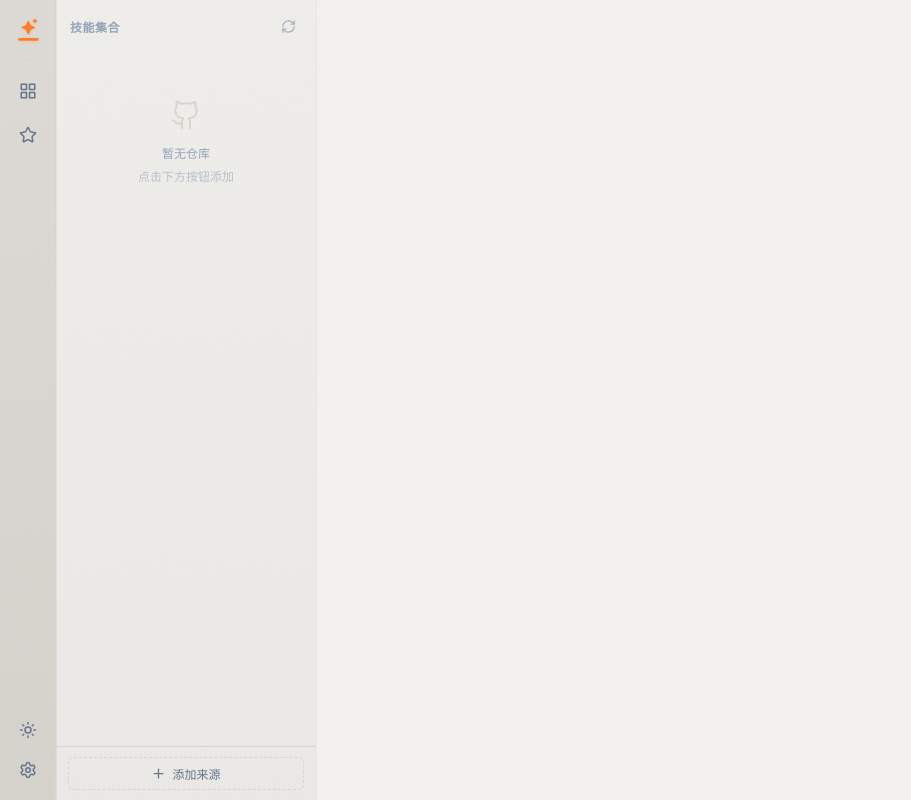
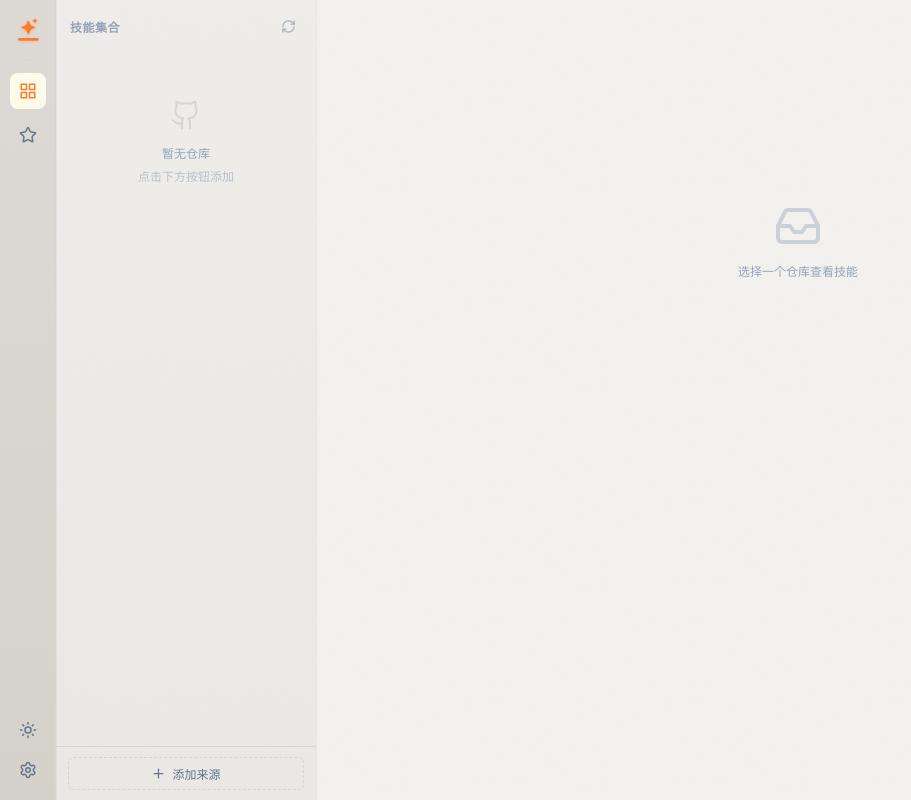
Before and after one commit to satrong/skills-manager, a Vue app: page / in a window 1280 px wide. Shown: the whole page, without its empty margins (0-911 px from the left). Built offline with nearby package versions, Linux system fonts and the light colour scheme.

Commit message:
feat: integrate favorites view switching in App

```diff
--- a/src/App.vue
+++ b/src/App.vue
@@ -6,6 +6,7 @@ import { useRepos } from './composables/useRepos';
 import { useSkills } from './composables/useSkills';
 import { useToast } from './composables/useToast';
 import { useInstall } from './composables/useInstall';
+import { useFavorites } from './composables/useFavorites';
 import type { QuickInstallEntry } from './components/SkillCard.vue';
 import IconRail from './components/IconRail.vue';
 import RepoPanel from './components/RepoPanel.vue';
@@ -32,6 +33,9 @@ const { clearCache } = useSkills();
 const { addToast } = useToast();
 const { loadSettings } = useSettings();
 const { installSkill } = useInstall();
+const { loadFavorites } = useFavorites();
+
+const activeView = ref<'repos' | 'favorites'>('repos');
 
 const selectedRepoUrl = ref<string | null>(null);
 const showAddRepo = ref(false);
@@ -44,7 +48,7 @@ watch(reposError, (err) => {
 });
 
 onMounted(async () => {
-  await Promise.all([loadRepos(), loadSettings()]);
+  await Promise.all([loadRepos(), loadSettings(), loadFavorites()]);
   if (repos.value.length === 0) {
     await ensureBuiltinRepos();
     if (repos.value.length > 0) {
@@ -134,7 +138,7 @@ async function handleQuickInstall(skill: Skill, entry: QuickInstallEntry) {
 
 <template>
   <div class="app-layout">
-    <IconRail @settings="showSettings = true" />
+    <IconRail :active-view="activeView" @settings="showSettings = true" @favorites="activeView = 'favorites'" @repos="activeView = 'repos'; selectedRepoUrl = repos.length > 0 ? repos[0].url : null" />
     <RepoPanel
       :selected-repo-url="selectedRepoUrl"
       @select="selectedRepoUrl = $event"
@@ -145,6 +149,7 @@ async function handleQuickInstall(skill: Skill, entry: QuickInstallEntry) {
     />
     <MainContent
       :repo-url="selectedRepoUrl"
+      :view-mode="activeView"
       @install-skill="selectedSkill = $event"
       @quick-install-skill="handleQuickInstall"
     />
```
